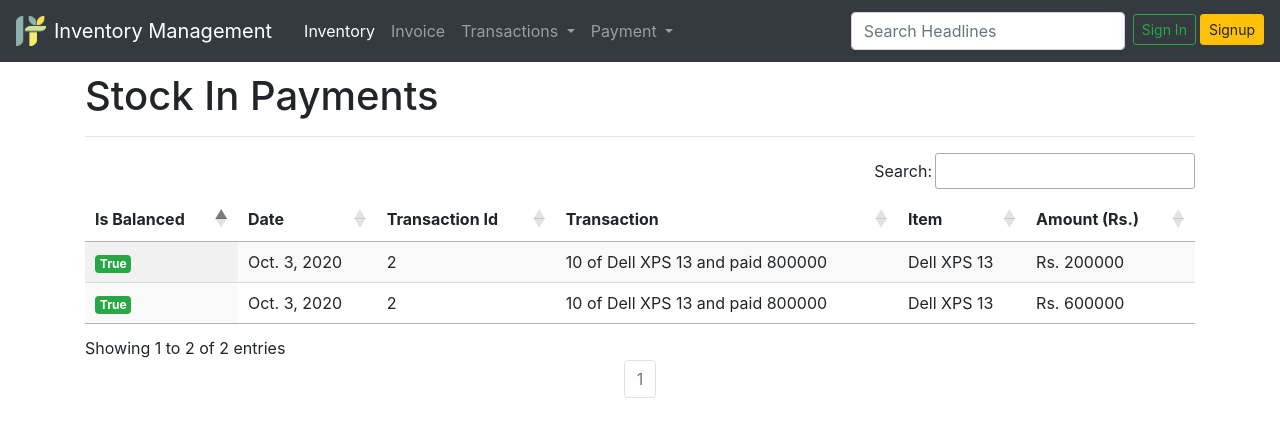
After one commit to nischalstha9/Inventory-Management, a Django app: page /inventory/payments/dr/ in a window 1280 px wide. The commit adds this page. Shown: the top 437 px of the page. Run offline with Django 3.2, Linux system fonts and the light colour scheme; data comes from the database, SQL or seed files in the repository; both versions use the stored data as it was after the commit; some libraries are stand-ins or nearby versions.

```diff
--- a/inventory/forms.py
+++ b/inventory/forms.py
@@ -53,3 +53,7 @@ class CreditTransactionForm(ModelForm):
 class DebitPaymentForm(forms.Form):
     transaction = forms.ModelChoiceField(queryset = DebitTransaction.objects.unpaid())
     amount = forms.IntegerField(required=True)
+
+class CreditPaymentForm(forms.Form):
+    transaction = forms.ModelChoiceField(queryset = CreditTransaction.objects.unpaid())
+    amount = forms.IntegerField(required=True)
--- a/inventory/models.py
+++ b/inventory/models.py
@@ -114,6 +114,8 @@ class DebitTransaction(Transaction):
 
 
 class CreditTransactionManager(models.Manager):
+    def unpaid(self):
+        return self.get_queryset().filter(balanced=False)
     def get_queryset(self, *args, **kwargs):
         return super().get_queryset(*args, **kwargs).filter(_type=Transaction.Types.STOCK_OUT)
 
--- a/inventory/urls.py
+++ b/inventory/urls.py
@@ -1,5 +1,5 @@
 from django.urls import path, include
-from .views import index, ItemCreationVIew, ItemListView, ItemUpdateVIew, add_to_inventory, DebitTransactionListView, DebitTransactionUpdateView, sell_from_inventory, CreditTransactionListView, CreditTransactionUpdateView, DebitTransactionPaymentCreateView
+from .views import index, ItemCreationVIew, ItemListView, ItemUpdateVIew, add_to_inventory, DebitTransactionListView, DebitTransactionUpdateView, sell_from_inventory, CreditTransactionListView, CreditTransactionUpdateView, CreditTransactionPaymentCreateView, DebitTransactionPaymentCreateView, DebitPaymentListView, CreditPaymentListView
 from .api_views import ItemQuantity
 
 app_name = 'inventory'
@@ -19,6 +19,10 @@ urlpatterns = [
     path("transactions/credit/", CreditTransactionListView.as_view(), name="credit-transactions"),
     path("transactions/cr/<int:pk>/update/", CreditTransactionUpdateView.as_view(), name="cr-transaction-update"),
 
-    path("payment/dr/new/", DebitTransactionPaymentCreateView, name="dr-payment-create")
+    path("payment/dr/new/", DebitTransactionPaymentCreateView, name="dr-payment-create"),
+    path("payment/cr/new/", CreditTransactionPaymentCreateView, name="cr-payment-create"),
+    path("payments/dr/", DebitPaymentListView.as_view(), name="dr-payments"),
+    path("payments/cr/", CreditPaymentListView.as_view(), name="cr-payments"),
+
 
 ]
--- a/inventory/views.py
+++ b/inventory/views.py
@@ -1,7 +1,7 @@
 from django.shortcuts import render, redirect
 from django.contrib import messages
 from django.views.generic import CreateView, ListView, UpdateView
-from .forms import ItemCreationForm, DebitTransactionForm, CreditTransactionForm, DebitPaymentForm
+from .forms import ItemCreationForm, DebitTransactionForm, CreditTransactionForm, DebitPaymentForm, CreditPaymentForm
 from .models import Item, DebitTransaction, Category, CreditTransaction, Payment
 from django.contrib.auth.mixins import UserPassesTestMixin, LoginRequiredMixin
 from django.urls import reverse
@@ -146,7 +146,46 @@ def DebitTransactionPaymentCreateView(request):
         amt = int(request.POST.get('amount'))
         trans = DebitTransaction.objects.get(id=trans)
         trans.paid = trans.paid + amt
+        if amt > trans.remaining_payment:
+            messages.warning(request, "Paid Amount Cannot Be Greater than Payable Amount")
+            return render(request, "inventory/add_stock.html", context)
         trans.save()
         Payment.objects.create(transaction = trans, amount = amt)
         # return reverse("inventory:debit-transactions")
     return render(request, "inventory/add_stock.html", context)
+
+def CreditTransactionPaymentCreateView(request):
+    form = CreditPaymentForm
+    context = {}
+    context['form'] = form
+    context['header'] = "Add Payment for Stock Out"
+    if request.method=="POST":
+        trans = request.POST.get('transaction')
+        amt = int(request.POST.get('amount'))
+        trans = CreditTransaction.objects.get(id=trans)
+        trans.paid = trans.paid + amt
+        if amt > trans.remaining_payment:
+            messages.warning(request, "Paid Amount Cannot Be Greater than Payable Amount")
+            return render(request, "inventory/add_stock.html", context)
+        trans.save()
+        Payment.objects.create(transaction = trans, amount = amt)
+        # return reverse("inventory:debit-transactions")
+    return render(request, "inventory/add_stock.html", context)
+
+class DebitPaymentListView(ListView):
+    model = Payment
+    context_object_name = 'payments'
+    template_name = "inventory/dr-payments.html"
+    paginate_by=50
+    def get_queryset(self):
+        qs = super().get_queryset().filter(transaction___type="STOCK IN")
+        return qs
+
+class CreditPaymentListView(ListView):
+    model = Payment
+    context_object_name = 'payments'
+    template_name = "inventory/dr-payments.html"
+    paginate_by=50
+    def get_queryset(self):
+        qs = super().get_queryset().filter(transaction___type="STOCK OUT")
+        return qs
--- /dev/null
+++ b/templates/inventory/dr-payments.html
@@ -0,0 +1,42 @@
+{% extends 'partial/base.html' %}
+{% block style %}
+<link rel="stylesheet" type="text/css" href="https://cdn.datatables.net/1.10.22/css/jquery.dataTables.css">
+{% endblock style %}
+{% block content %}
+<h1>Stock In Payments</h1><hr>
+<table id="table_id" class="display">
+    <thead>
+        <tr>
+            <th>Is Balanced</th>
+            <th>Date</th>
+            <th>Transaction Id</th>
+            <th>Transaction</th>
+            <th>Item</th>
+            <th>Amount (Rs.)</th>
+        </tr>
+    </thead>
+    <tbody>
+    {% for payment in payments %}
+        <tr>
+            <td>{% if payment.transaction.balanced %}<span class='badge badge-success'>{% else %}<span class='badge badge-danger'>{% endif %}{{payment.transaction.balanced}}</span></td>
+            <td>{{payment.date}}</td>
+            <td>{{payment.transaction.id}}</td>
+            <td>{{payment.transaction}}</td>
+            <td>{{payment.transaction.item}}</td>
+            <td>Rs. {{payment.amount}}</td>
+        </tr>
+    {% endfor %}
+    </tbody>
+</table>
+{% include "partial/pagination.html" %}
+{% endblock content %}
+{% block javascript %}
+<script type="text/javascript" charset="utf8" src="https://cdn.datatables.net/1.10.22/js/jquery.dataTables.js"></script>
+<script>
+$(document).ready( function () {
+    $('#table_id').DataTable({
+        "paging": false
+    });
+} );
+</script>
+{% endblock javascript %}
--- a/templates/partial/navbar.html
+++ b/templates/partial/navbar.html
@@ -30,10 +30,11 @@
           Payment
         </a>
         <div class="dropdown-menu" aria-labelledby="navbarDropdown">
-          <a class="dropdown-item" href="{% url 'inventory:dr-payment-create' %}">Add Payment</a>
-          {% comment %} <a class="dropdown-item" href="{% url 'inventory:credit-transactions' %}">Stock Out Transactions</a> {% endcomment %}
+          <a class="dropdown-item" href="{% url 'inventory:dr-payment-create' %}">Add Stock In Payment</a>
+          <a class="dropdown-item" href="{% url 'inventory:cr-payment-create' %}">Add Stock Out Payment</a>
           <div class="dropdown-divider"></div>
-          <a class="dropdown-item" href="#">Something else here</a>
+          <a class="dropdown-item" href="{% url 'inventory:dr-payments' %}">Stock In Payments</a>
+          <a class="dropdown-item" href="{% url 'inventory:cr-payments' %}">Stock Out Payments</a>
         </div>
       </li>
       {% comment %} <li class="nav-item">
```
Also changed, not shown: db.sqlite3.
